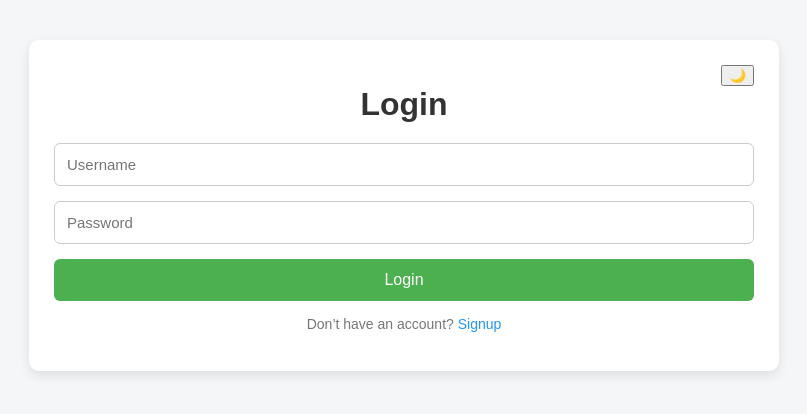
After one commit to venugopal8180/smart-todo-app, a Flask app: page /login in a window 1280 px wide. The commit adds this page. Shown: the top 414 px of the page, without its empty margins (236-1043 px from the left). Run offline with Flask 3, Linux system fonts and the light colour scheme.

Commit message:
UI improvements, dark mode fixes, favicon added

```diff
--- a/app.py
+++ b/app.py
@@ -1,99 +1,179 @@
-from flask import Flask, request, jsonify, render_template
+from flask import Flask, request, jsonify, render_template, redirect, url_for
 import sqlite3
+from flask_login import LoginManager, UserMixin, login_user, logout_user, login_required, current_user
+from werkzeug.security import generate_password_hash, check_password_hash
 
 app = Flask(__name__)
+app.secret_key = "super-secret-key"  # required for login sessions
+
+# ---------- Login Manager ----------
+login_manager = LoginManager()
+login_manager.init_app(app)
+login_manager.login_view = "login"
 
 # ---------- Database Connection ----------
 def get_db_connection():
-    conn = sqlite3.connect('todo.db')
+    conn = sqlite3.connect("todo.db")
     conn.row_factory = sqlite3.Row
     return conn
 
-# ---------- Create Table ----------
-def create_table():
+# ---------- User Model ----------
+class User(UserMixin):
+    def __init__(self, id, username, password):
+        self.id = id
+        self.username = username
+        self.password = password
+
+@login_manager.user_loader
+def load_user(user_id):
     conn = get_db_connection()
+    user = conn.execute(
+        "SELECT * FROM users WHERE id = ?", (user_id,)
+    ).fetchone()
+    conn.close()
+    if user:
+        return User(user["id"], user["username"], user["password"])
+    return None
+
+# ---------- Create Tables ----------
+def create_tables():
+    conn = get_db_connection()
+
+    conn.execute("""
+        CREATE TABLE IF NOT EXISTS users (
+            id INTEGER PRIMARY KEY AUTOINCREMENT,
+            username TEXT UNIQUE NOT NULL,
+            password TEXT NOT NULL
+        )
+    """)
+
     conn.execute("""
         CREATE TABLE IF NOT EXISTS tasks (
             id INTEGER PRIMARY KEY AUTOINCREMENT,
             title TEXT NOT NULL,
             priority TEXT,
             task_time TEXT,
-            completed INTEGER DEFAULT 0
+            completed INTEGER DEFAULT 0,
+            user_id INTEGER,
+            FOREIGN KEY (user_id) REFERENCES users (id)
         )
     """)
+
     conn.commit()
     conn.close()
 
-create_table()
+create_tables()
 
-# ---------- Home Route ----------
-@app.route('/')
+# ---------- Routes ----------
+
+@app.route("/")
+@login_required
 def home():
-    return render_template('index.html')
+    return render_template("index.html")
 
-# ---------- Get All Tasks ----------
-@app.route('/tasks', methods=['GET'])
+# ---------- Signup ----------
+@app.route("/signup", methods=["GET", "POST"])
+def signup():
+    if request.method == "POST":
+        data = request.form
+        username = data["username"]
+        password = generate_password_hash(data["password"])
+
+        conn = get_db_connection()
+        try:
+            conn.execute(
+                "INSERT INTO users (username, password) VALUES (?, ?)",
+                (username, password)
+            )
+            conn.commit()
+        except:
+            return "Username already exists"
+        finally:
+            conn.close()
+
+        return redirect(url_for("login"))
+
+    return render_template("signup.html")
+
+# ---------- Login ----------
+@app.route("/login", methods=["GET", "POST"])
+def login():
+    if request.method == "POST":
+        username = request.form["username"]
+        password = request.form["password"]
+
+        conn = get_db_connection()
+        user = conn.execute(
+            "SELECT * FROM users WHERE username = ?", (username,)
+        ).fetchone()
+        conn.close()
+
+        if user and check_password_hash(user["password"], password):
+            login_user(User(user["id"], user["username"], user["password"]))
+            return redirect(url_for("home"))
+
+        return "Invalid credentials"
+
+    return render_template("login.html")
+
+# ---------- Logout ----------
+@app.route("/logout")
+@login_required
+def logout():
+    logout_user()
+    return redirect(url_for("login"))
+
+# ---------- API: Get Tasks ----------
+@app.route("/tasks")
+@login_required
 def get_tasks():
     conn = get_db_connection()
-    tasks = conn.execute("SELECT * FROM tasks").fetchall()
+    tasks = conn.execute(
+        "SELECT * FROM tasks WHERE user_id = ?", (current_user.id,)
+    ).fetchall()
     conn.close()
 
-    task_list = []
-    for task in tasks:
-        task_list.append({
-            "id": task["id"],
-            "title": task["title"],
-            "priority": task["priority"],
-            "completed": task["completed"],
-            "task_time":task["task_time"]
-        })
+    return jsonify([dict(task) for task in tasks])
 
-    return jsonify(task_list)
-
-# ---------- Add New Task ----------
-@app.route('/add', methods=['POST'])
+# ---------- API: Add Task ----------
+@app.route("/add", methods=["POST"])
+@login_required
 def add_task():
     data = request.get_json()
-    title = data.get('title')
-    priority = data.get('priority')
-    task_time = data.get('task_time')
-
     conn = get_db_connection()
     conn.execute(
-        "INSERT INTO tasks (title, priority, task_time) VALUES (?, ?, ?)",
-        (title, priority, task_time)
+        "INSERT INTO tasks (title, priority, task_time, user_id) VALUES (?, ?, ?, ?)",
+        (data["title"], data["priority"], data.get("task_time"), current_user.id)
     )
     conn.commit()
     conn.close()
+    return jsonify({"message": "Task added"})
 
-    return jsonify({"message": "Task added successfully!"})
-
-# ---------- Mark Task Completed ----------
-@app.route('/complete/<int:id>', methods=['PUT'])
+# ---------- API: Complete Task ----------
+@app.route("/complete/<int:id>", methods=["PUT"])
+@login_required
 def complete_task(id):
     conn = get_db_connection()
     conn.execute(
-        "UPDATE tasks SET completed = 1 WHERE id = ?",
-        (id,)
+        "UPDATE tasks SET completed = 1 WHERE id = ? AND user_id = ?",
+        (id, current_user.id)
     )
     conn.commit()
     conn.close()
+    return jsonify({"message": "Completed"})
 
-    return jsonify({"message": "Task marked as completed!"})
-
-# ---------- Delete Task ----------
-@app.route('/delete/<int:id>', methods=['DELETE'])
+# ---------- API: Delete Task ----------
+@app.route("/delete/<int:id>", methods=["DELETE"])
+@login_required
 def delete_task(id):
     conn = get_db_connection()
     conn.execute(
-        "DELETE FROM tasks WHERE id = ?",
-        (id,)
+        "DELETE FROM tasks WHERE id = ? AND user_id = ?",
+        (id, current_user.id)
     )
     conn.commit()
     conn.close()
+    return jsonify({"message": "Deleted"})
 
-    return jsonify({"message": "Task deleted successfully!"})
-
-# ---------- Run Server ----------
-if __name__ == '__main__':
-    app.run(host ='0.0.0.0', port = 5000)
+if __name__ == "__main__":
+    app.run(debug=True)
--- a/requirements.txt
+++ b/requirements.txt
@@ -1,2 +1,3 @@
 flask
 gunicorn
+flask-login
--- a/static/css/style.css
+++ b/static/css/style.css
@@ -1,7 +1,29 @@
+:root {
+    --bg-color: #f4f6f8;
+    --card-bg: #ffffff;
+    --text-color: #333;
+    --sub-text: #777;
+    --accent: #4CAF50;
+    --border-color: #ccc;
+}
+
+/* Dark mode variables */
+body.dark {
+    --bg-color: #121212;
+    --card-bg: #1e1e1e;
+    --text-color: #f1f1f1;
+    --sub-text: #aaaaaa;
+    --accent: #66bb6a;
+    --border-color: #444;
+}
+
+
+
 /* ---------- Global Styles ---------- */
 body {
     font-family: Arial, Helvetica, sans-serif;
-    background: #f4f6f8;
+    background: var(--bg-color);
+    color: var(--text-color);
     margin: 0;
     padding: 0;
 }
@@ -10,8 +32,8 @@ body {
     width: 90%;
     max-width: 700px;
     margin: 40px auto;
-    background: #ffffff;
-    padding: 25px;
+    background: var(--card-bg);
+     padding: 25px;
     border-radius: 10px;
     box-shadow: 0 4px 12px rgba(0,0,0,0.1);
 }
@@ -19,13 +41,13 @@ body {
 /* ---------- Header ---------- */
 h1 {
     text-align: center;
-    color: #333;
+    color: var(--text-color);
     margin-bottom: 5px;
 }
 
 .subtitle {
     text-align: center;
-    color: #777;
+    color: var(--sub-text);
     margin-bottom: 25px;
 }
 
@@ -156,3 +183,98 @@ h1 {
     display: flex;
     gap: 8px;   /* space between Complete & Delete */
 }
+
+/* ---------- Auth Pages (Login / Signup) ---------- */
+
+form {
+    display: flex;
+    flex-direction: column;
+    gap: 15px;
+    margin-top: 20px;
+}
+
+form input {
+    padding: 12px;
+    font-size: 15px;
+    border-radius: 6px;
+    border: 1px solid var(--border-color);
+    outline: none;
+    transition: border 0.2s ease;
+    background: var(--card-bg);
+    color: var(--text-color);
+}
+
+form input:focus {
+    border-color: #4CAF50;
+}
+
+form button {
+    padding: 12px;
+    font-size: 16px;
+    border-radius: 6px;
+    border: none;
+    background: #4CAF50;
+    color: white;
+    cursor: pointer;
+    transition: background 0.2s ease;
+}
+form label,
+.container p {
+    color: var(--sub-text);
+}
+
+
+form button:hover {
+    background: #43a047;
+}
+
+/* Center auth container slightly */
+.container h1 {
+    margin-bottom: 10px;
+}
+
+.container p {
+    text-align: center;
+    font-size: 14px;
+}
+
+.container a {
+    color: #2196F3;
+    text-decoration: none;
+    font-weight: 500;
+}
+
+.container a:hover {
+    text-decoration: underline;
+}
+
+
+/* ---------- Animations ---------- */
+
+@keyframes fadeSlideIn {
+    from {
+        opacity: 0;
+        transform: translateY(15px);
+    }
+    to {
+        opacity: 1;
+        transform: translateY(0);
+    }
+}
+
+/* Apply animation to main containers */
+.container,
+.task-list li,
+form {
+    animation: fadeSlideIn 0.5s ease;
+}
+
+/* Button hover animation */
+button {
+    transition: transform 0.15s ease, box-shadow 0.15s ease;
+}
+
+button:hover {
+    transform: translateY(-1px);
+    box-shadow: 0 4px 10px rgba(0,0,0,0.15);
+}
--- /dev/null
+++ b/static/js/theme.js
@@ -0,0 +1,19 @@
+// ---------- Dark Mode (Global) ----------
+document.addEventListener("DOMContentLoaded", () => {
+  const toggleBtn = document.getElementById("themeToggle");
+
+  // Apply saved theme
+  if (localStorage.getItem("theme") === "dark") {
+    document.body.classList.add("dark");
+    if (toggleBtn) toggleBtn.textContent = "☀️";
+  }
+
+  if (toggleBtn) {
+    toggleBtn.addEventListener("click", () => {
+      document.body.classList.toggle("dark");
+      const isDark = document.body.classList.contains("dark");
+      toggleBtn.textContent = isDark ? "☀️" : "🌙";
+      localStorage.setItem("theme", isDark ? "dark" : "light");
+    });
+  }
+});
--- /dev/null
+++ b/templates/login.html
@@ -0,0 +1,41 @@
+<!doctype html>
+<html lang="en">
+  <head>
+    <meta charset="UTF-8" />
+    <title>Login</title>
+    <link
+      rel="icon"
+      href="{{ url_for('static', filename='favicon_io/favicon.ico') }}"
+    />
+    <link
+      rel="stylesheet"
+      href="{{ url_for('static', filename='css/style.css') }}"
+    />
+  </head>
+  <body>
+    <div class="container">
+      <button id="themeToggle" style="float: right">🌙</button>
+
+      <h1>Login</h1>
+
+      <form method="POST">
+        <input type="text" name="username" placeholder="Username" required />
+        <input
+          type="password"
+          name="password"
+          placeholder="Password"
+          required
+        />
+        <button type="submit">Login</button>
+      </form>
+
+      <p style="margin-top: 15px">
+        Don’t have an account?
+        <a href="{{ url_for('signup') }}">Signup</a>
+      </p>
+    </div>
+    <link rel="icon" href="{{ url_for('static', filename='favicon.ico') }}" />
+
+    <script src="{{ url_for('static', filename='js/theme.js') }}"></script>
+  </body>
+</html>
```
Also changed, not shown: other parts of static/css/style.css (+19 -14 lines), templates/index.html (+23 -0 lines), templates/signup.html (added, +40 -0 lines), static/favicon_io/favicon.ico (added).
